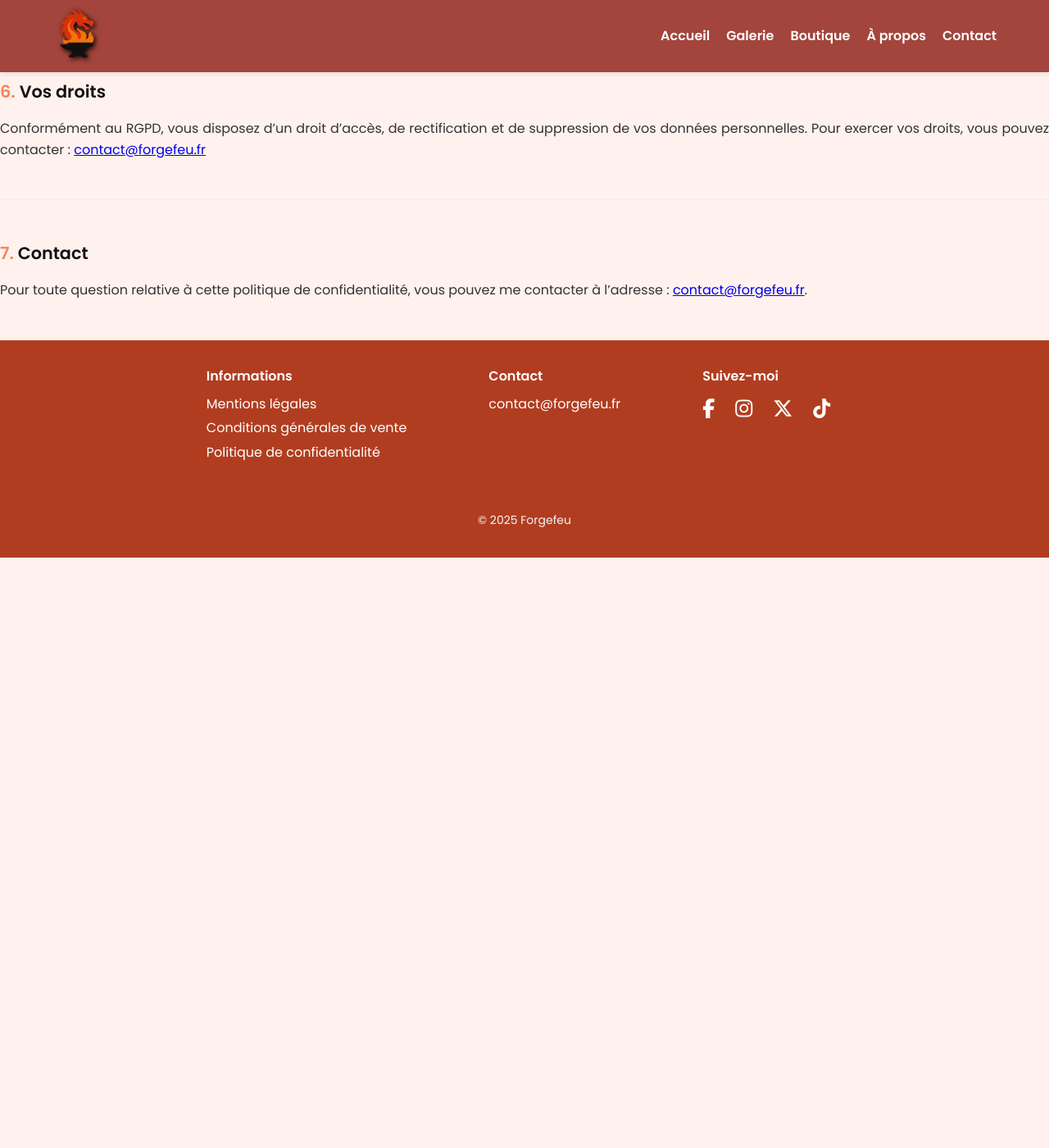
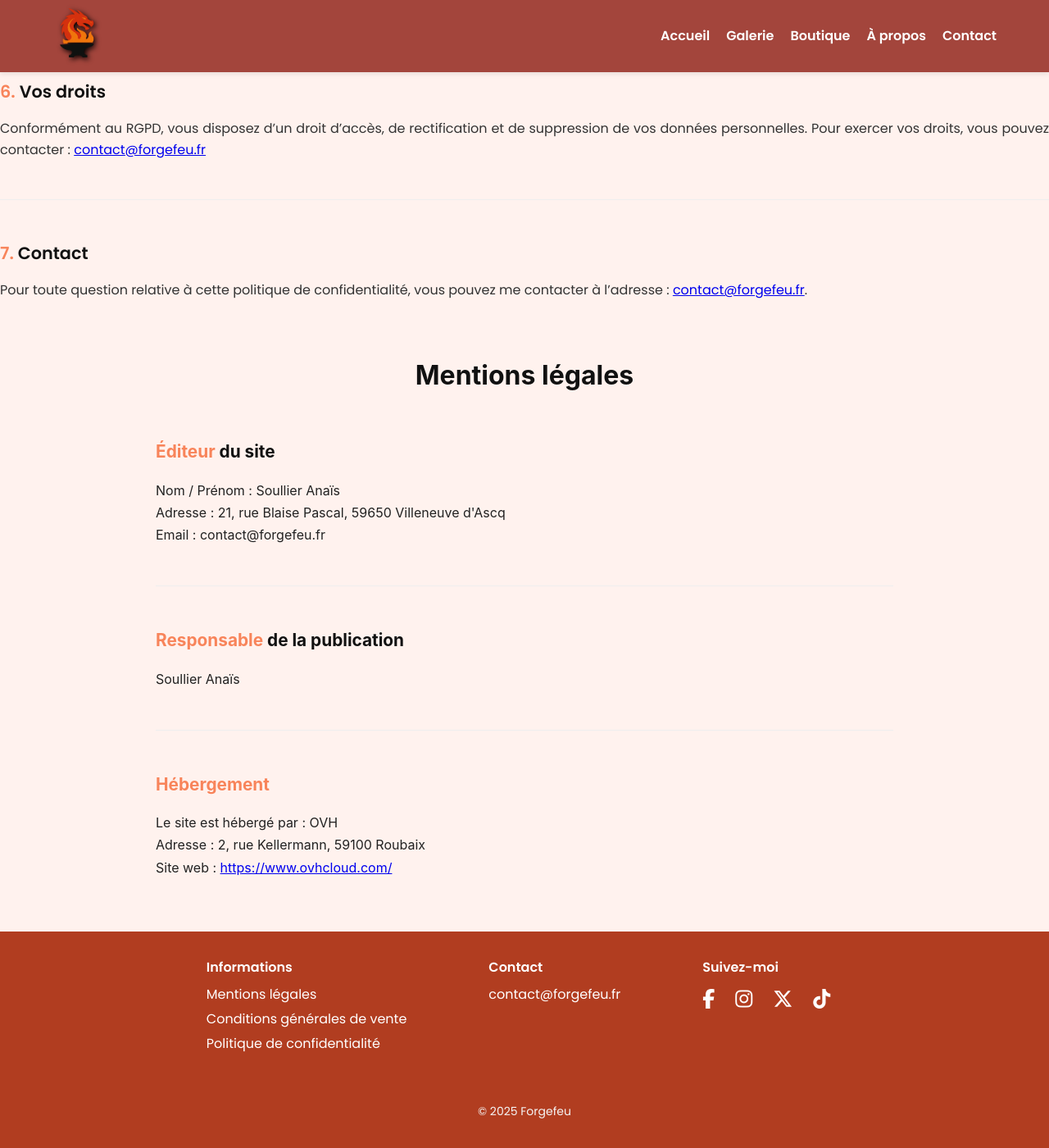
Before and after one commit to Yaen-Ghost/forgefeu, a Jekyll site: the page built from confidentialite.html, in a window 1280 px wide and 1400 px high, scrolled down 1346 px. Shown: the whole window at 82% size. Built offline with Jekyll 4.4.1, drawn with Linux system fonts in a browser that asks for light colours; before the commit the page ends 2026 px from its top, so only the background shows below that.

Commit message:
Update confidentialite.html

```diff
--- a/confidentialite.html
+++ b/confidentialite.html
@@ -1,6 +1,6 @@
 ---
 layout: default
-title: "Politique de confidentialité"
+title: "Mentions légales et Politique de confidentialité"
 permalink: /confidentialite/
 ---
   <div class="legal-section">
@@ -60,3 +60,31 @@ permalink: /confidentialite/
     </div>
   </div>
 </div>
+
+<div class="legal">
+  <div class="legal-section">
+    <h1>Mentions légales</h1>
+
+    <div class="legal-article">
+      <h2><span>Éditeur</span> du site</h2>
+      <p>
+        Nom / Prénom : Soullier Anaïs<br>
+        Adresse : 21, rue Blaise Pascal, 59650 Villeneuve d'Ascq<br>
+        Email : contact@forgefeu.fr
+      </p>
+    </div>
+
+    <div class="legal-article">
+      <h2><span>Responsable</span> de la publication</h2>
+      <p>Soullier Anaïs</p>
+    </div>
+
+    <div class="legal-article">
+      <h2><span>Hébergement</span></h2>
+      <p>
+        Le site est hébergé par : OVH<br>
+        Adresse : 2, rue Kellermann, 59100 Roubaix<br>
+        Site web : <a href="https://www.ovhcloud.com/">https://www.ovhcloud.com/</a>
+      </p>
+    </div>
+  </div>
```
